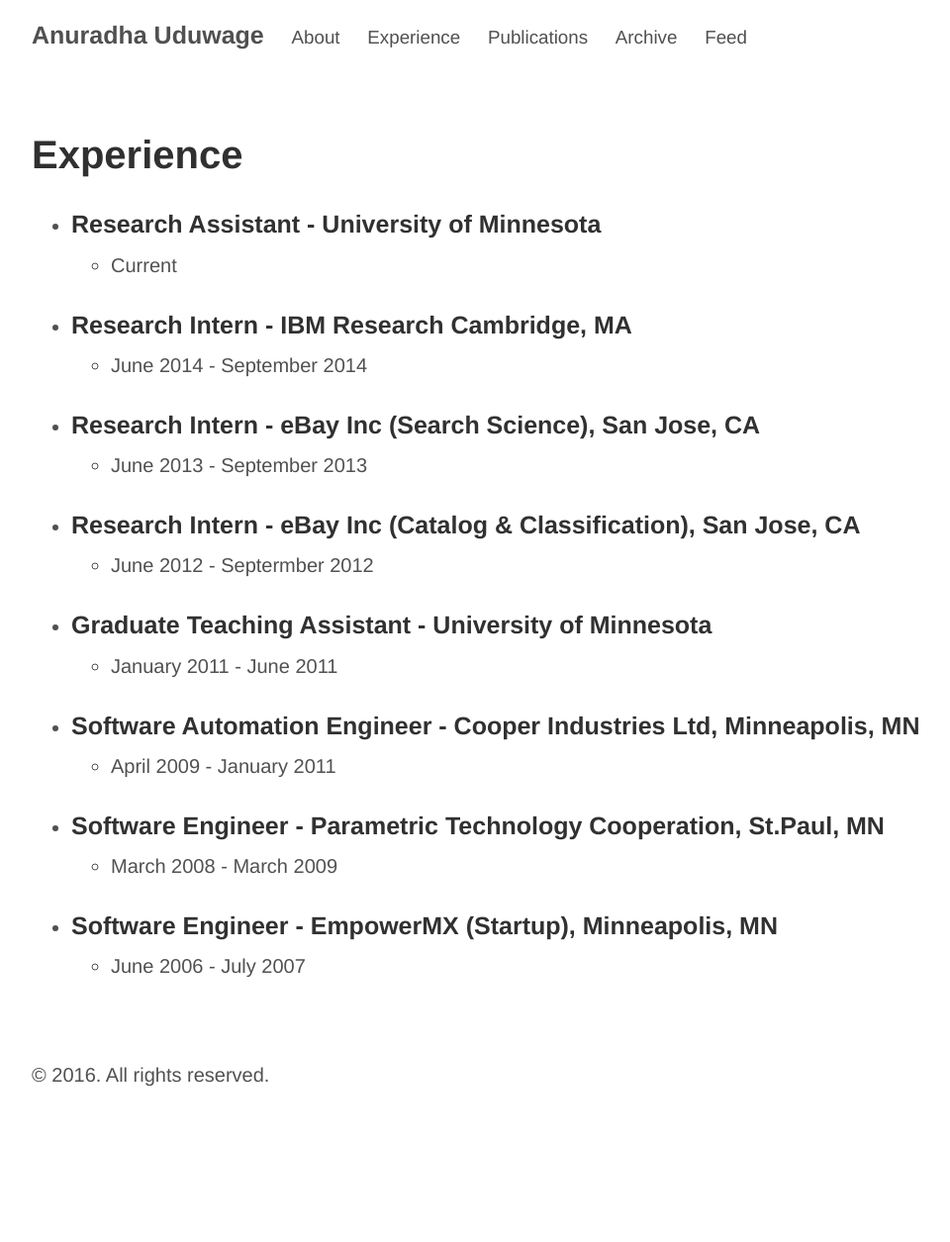
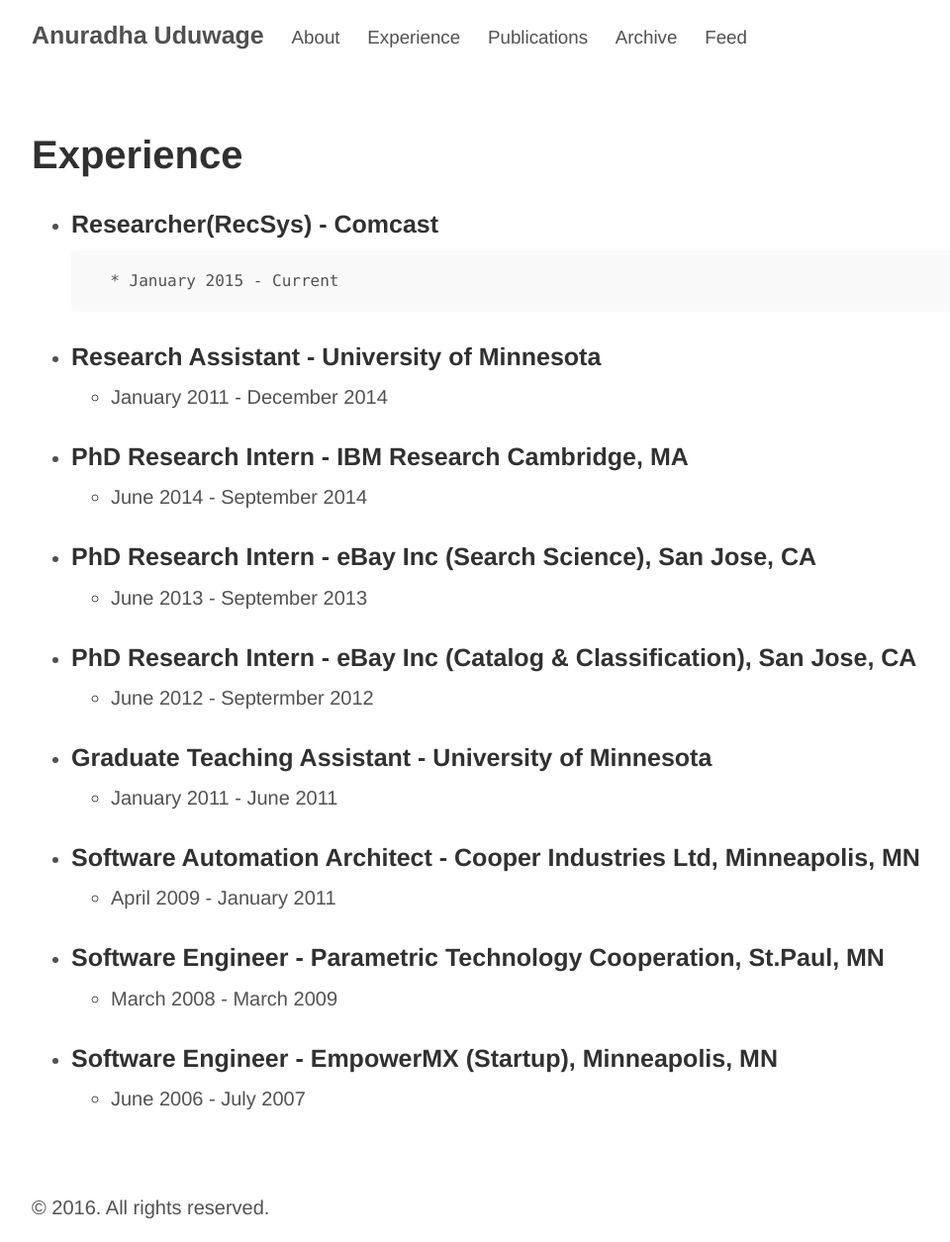
Before and after one commit to uduwage/uduwage.github.io, a Jekyll site: the page built from experience.md, in a window 1280 px wide. Shown: the whole page at 99% size, without its empty margins (128-1088 px from the left). Built offline with Jekyll 4.4.1, drawn with Linux system fonts in a browser that asks for light colours; Markdown is read by kramdown in place of the engine named in the settings; before the commit the page ends 1121 px from its top, so only the background shows below that.

Commit message:
edit experience

```diff
--- a/experience.md
+++ b/experience.md
@@ -2,23 +2,25 @@
 layout: page
 title: Experience
 ---
+* ### Researcher(RecSys) - Comcast
+        * January 2015 - Current
 
 * ### Research Assistant - University of Minnesota
-	* Current
+	* January 2011 - December 2014
 
-* ### Research Intern - IBM Research Cambridge, MA
+* ### PhD Research Intern - IBM Research Cambridge, MA
 	* June 2014 - September 2014
 
-* ### Research Intern - eBay Inc (Search Science), San Jose, CA
+* ### PhD Research Intern - eBay Inc (Search Science), San Jose, CA
 	* June 2013 - September 2013
 
-* ### Research Intern - eBay Inc (Catalog & Classification), San Jose, CA
+* ### PhD Research Intern - eBay Inc (Catalog & Classification), San Jose, CA
 	* June 2012 - Septermber 2012
 
 * ### Graduate Teaching Assistant - University of Minnesota
 	* January 2011 - June 2011
 
-* ### Software Automation Engineer - Cooper Industries Ltd, Minneapolis, MN
+* ### Software Automation Architect - Cooper Industries Ltd, Minneapolis, MN
 	* April 2009 - January 2011
 
 * ### Software Engineer - Parametric Technology Cooperation, St.Paul, MN
```
